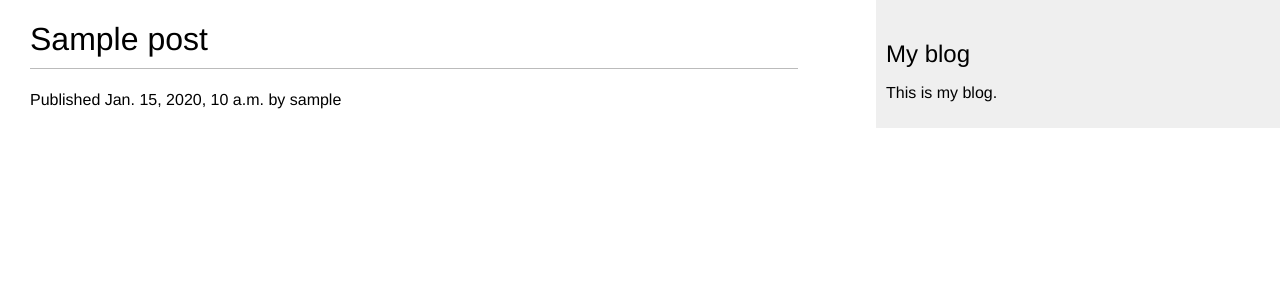
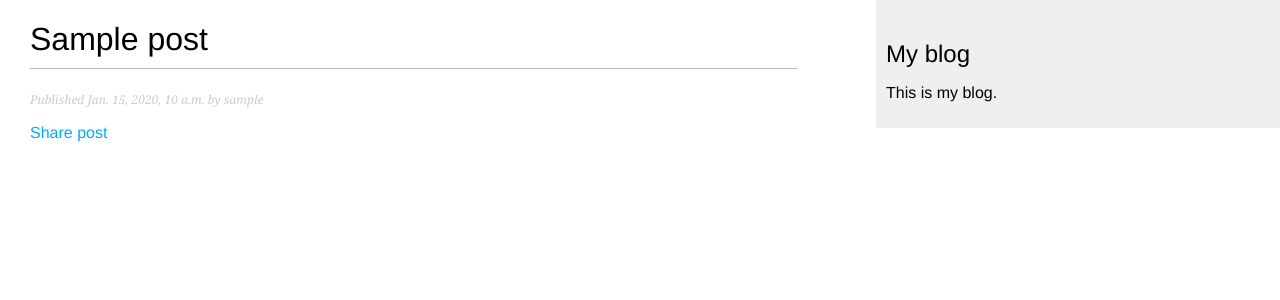
Before and after one commit to BlooAM/d4o-blog, a Django app: a page that uses d4o_blog/blog/templates/blog/post/detail.html in a window 1280 px wide. Shown: the top 300 px of the page. Run offline with Django 4.2, Linux system fonts and the light colour scheme; tables that the repository leaves empty hold one stand-in row (values such as "Sample post").

Commit message:
adjust post_detail template

```diff
--- a/d4o_blog/blog/templates/blog/post/detail.html
+++ b/d4o_blog/blog/templates/blog/post/detail.html
@@ -4,8 +4,11 @@
 
 {% block content %}
     <h1>{{ post.title }}</h1>
-    <p class=""date>
+    <p class="date">
         Published {{ post.publish }} by {{ post.author }}
     </p>
     {{ post.blody|linebreaks }}
+    <p>
+        <a href="{% url "blog:post_share" post.id %}">Share post</a>
+    </p>
 {% endblock %}
```
